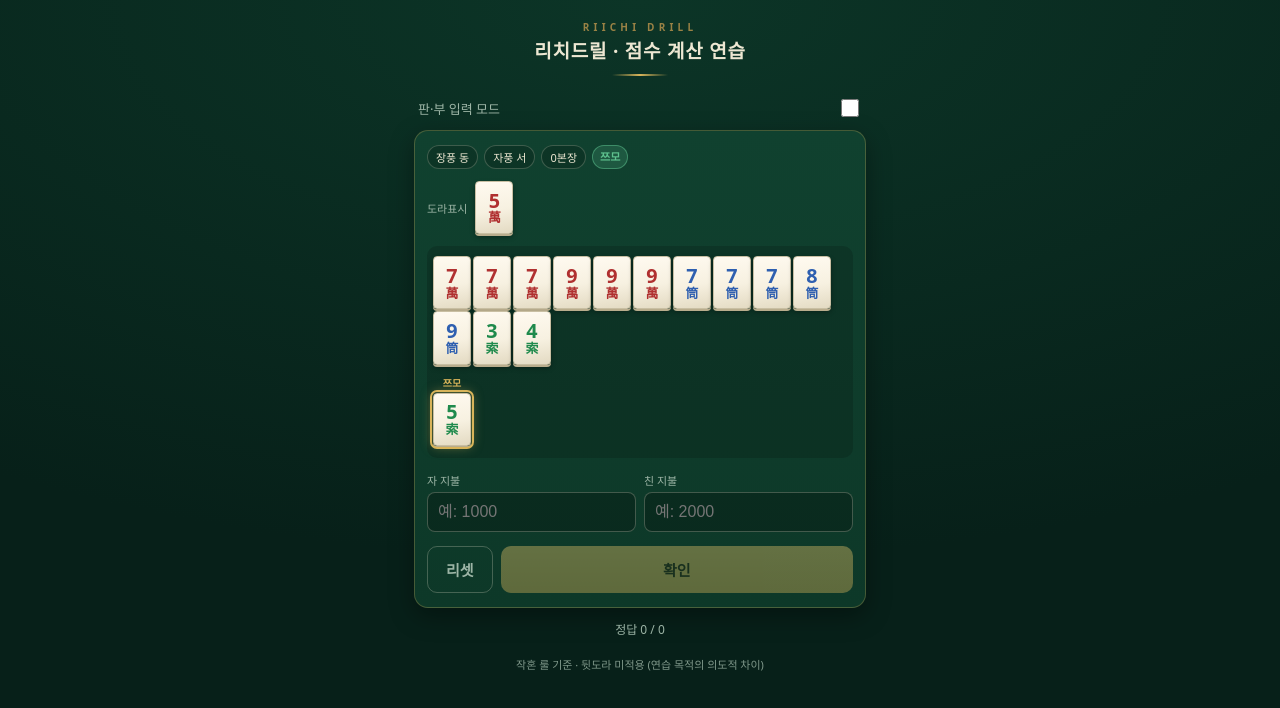
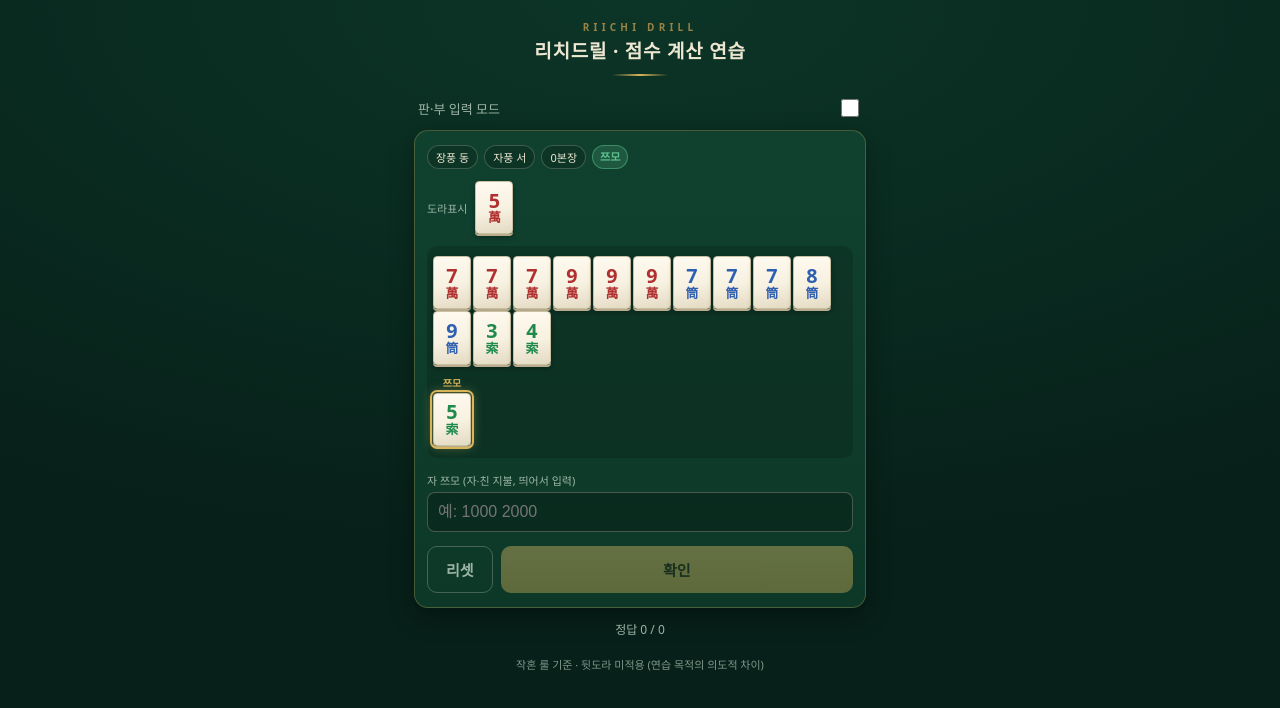
Before and after one commit to manbo-park/ronnya, a React (Vite) app: page / in a window 1280 px wide. Shown: the top 708 px of the page. Built offline with nearby package versions, Linux system fonts and the light colour scheme.

Commit message:
feat: 자 쯔모 점수 입력을 공백 구분 단일 필드로 통합
두 필드를 오가는 입력 부담을 줄이기 위해 "1000 2000"처럼
자·친 지불을 한 필드에 띄어서 입력받는다. 공백 입력이
필요하므로 숫자 전용 inputMode는 제거한다.

```diff
--- a/src/features/ScoreTrainer.tsx
+++ b/src/features/ScoreTrainer.tsx
@@ -7,13 +7,13 @@ import { MeldView, TileView } from '../components/Tiles';
 type Phase = 'challenge' | 'answer';
 
 interface Inputs {
-  score1: string; // 론 총액 / 친 쯔모 1명당 / 자 쯔모의 자 지불
-  score2: string; // 자 쯔모의 친 지불
+  score1: string; // 론 총액 / 친 쯔모 1명당 / 자 쯔모는 "자 친" 공백 구분 (예: 1000 2000)
   han: string;
   fu: string;
 }
 
-const EMPTY: Inputs = { score1: '', score2: '', han: '', fu: '' };
+const EMPTY: Inputs = { score1: '', han: '', fu: '' };
+const NON_DEALER_TSUMO_RE = /^\d+\s+\d+$/;
 const FU_OPTIONS = [20, 25, 30, 40, 50, 60, 70, 80, 90, 100, 110];
 
 export function ScoreTrainer({ hanFuMode }: { hanFuMode: boolean }) {
@@ -123,7 +123,9 @@ function ChallengeInputs({
     setInputs({ ...inputs, [k]: e.target.value });
 
   const filled =
-    inputs.score1 !== '' && (payment.kind !== 'tsumoNonDealer' || inputs.score2 !== '');
+    payment.kind === 'tsumoNonDealer'
+      ? NON_DEALER_TSUMO_RE.test(inputs.score1.trim())
+      : inputs.score1 !== '';
 
   return (
     <div className="inputs">
@@ -162,16 +164,10 @@ function ChallengeInputs({
           </label>
         )}
         {payment.kind === 'tsumoNonDealer' && (
-          <>
-            <label className="field grow">
-              <span>자 지불</span>
-              <input inputMode="numeric" pattern="[0-9]*" value={inputs.score1} onChange={set('score1')} placeholder="예: 1000" />
-            </label>
-            <label className="field grow">
-              <span>친 지불</span>
-              <input inputMode="numeric" pattern="[0-9]*" value={inputs.score2} onChange={set('score2')} placeholder="예: 2000" />
-            </label>
-          </>
+          <label className="field grow">
+            <span>자 쯔모 (자·친 지불, 띄어서 입력)</span>
+            <input pattern="[0-9 ]*" value={inputs.score1} onChange={set('score1')} placeholder="예: 1000 2000" />
+          </label>
         )}
       </div>
 
@@ -196,11 +192,12 @@ interface Grade {
 
 function gradeAnswer(r: ScoringResult, inputs: Inputs, hanFuMode: boolean): Grade {
   let scoreOk = false;
-  const n1 = Number(inputs.score1);
-  const n2 = Number(inputs.score2);
-  if (r.payment.kind === 'ron') scoreOk = n1 === r.payment.total;
-  else if (r.payment.kind === 'tsumoDealer') scoreOk = n1 === r.payment.each;
-  else scoreOk = n1 === r.payment.others && n2 === r.payment.dealer;
+  if (r.payment.kind === 'ron') scoreOk = Number(inputs.score1) === r.payment.total;
+  else if (r.payment.kind === 'tsumoDealer') scoreOk = Number(inputs.score1) === r.payment.each;
+  else {
+    const [others, dealer] = inputs.score1.trim().split(/\s+/).map(Number);
+    scoreOk = others === r.payment.others && dealer === r.payment.dealer;
+  }
 
   let hanOk: boolean | null = null;
   let fuOk: boolean | null = null;
```
